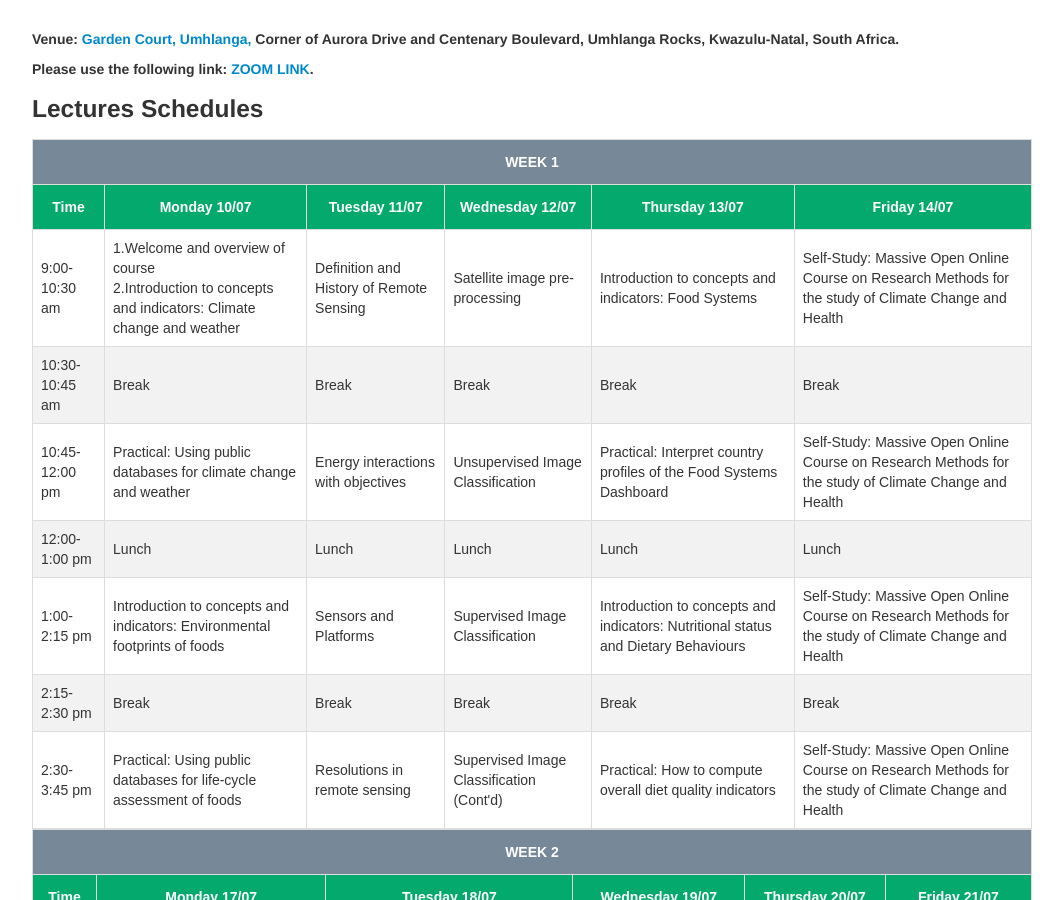
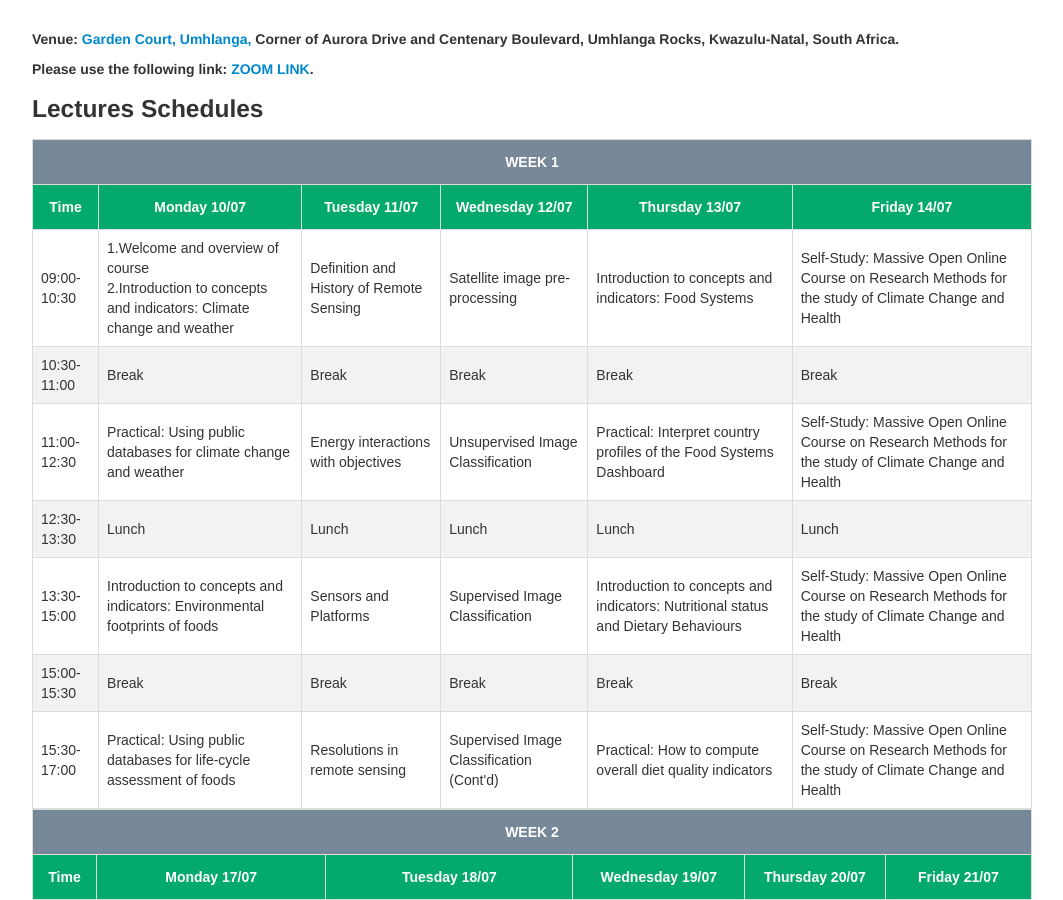
Before and after one commit to ccfscourseukzn/ccfscourseukzn.github.io, a Jekyll site: the page built from index.md, in a window 1280 px wide and 900 px high, scrolled down 723 px. Shown: the whole window, without its empty margins (108-1171 px from the left). Built offline with Jekyll 4.4.1, drawn with Linux system fonts in a browser that asks for light colours.

Commit message:
Update index.md

```diff
--- a/index.md
+++ b/index.md
@@ -63,7 +63,7 @@ title: Climate Change, Food System and Remote Sensing
   </tr>
 
   <tr>
-    <td class="tg-amwm">9:00-10:30 am</td>
+    <td class="tg-amwm">09:00-10:30</td>
     <td class="tg-0lax"> 1.Welcome and overview of course <br>
        2.Introduction to concepts and indicators: Climate change and weather </td>
     <td class="tg-0lax"> Definition  and History of Remote Sensing </td>
@@ -73,7 +73,7 @@ title: Climate Change, Food System and Remote Sensing
 
   </tr>
   <tr>
-    <td class="tg-amwm">10:30-10:45 am</td>
+    <td class="tg-amwm">10:30-11:00</td>
     <td class="tg-0lax">Break</td>
     <td class="tg-0lax">Break</td>
     <td class="tg-0lax">Break</td>
@@ -82,7 +82,7 @@ title: Climate Change, Food System and Remote Sensing
 
   </tr>
   <tr>
-    <td class="tg-amwm">10:45-12:00 pm</td>
+    <td class="tg-amwm">11:00-12:30</td>
     <td class="tg-0lax"> Practical: Using public databases for climate change and weather </td>
     <td class="tg-0lax"> Energy interactions with  objectives</td>
     <td class="tg-0lax"> Unsupervised Image Classification </td>
@@ -91,7 +91,7 @@ title: Climate Change, Food System and Remote Sensing
 
   </tr>
   <tr>
-    <td class="tg-amwm">12:00-1:00 pm</td>
+    <td class="tg-amwm">12:30-13:30</td>
     <td class="tg-0lax">Lunch</td>
     <td class="tg-0lax">Lunch</td>
     <td class="tg-0lax">Lunch</td>
@@ -101,7 +101,7 @@ title: Climate Change, Food System and Remote Sensing
   </tr>
 
   <tr>
-    <td class="tg-amwm">1:00-2:15 pm</td>
+    <td class="tg-amwm">13:30-15:00</td>
     <td class="tg-0lax">Introduction to concepts and indicators: Environmental footprints of foods </td>
     <td class="tg-0lax"> Sensors and Platforms </td>
     <td class="tg-0lax"> Supervised Image Classification </td>
@@ -110,7 +110,7 @@ title: Climate Change, Food System and Remote Sensing
 
   </tr>
   <tr>
-    <td class="tg-amwm">2:15-2:30 pm</td>
+    <td class="tg-amwm">15:00-15:30</td>
     <td class="tg-0lax">Break</td>
     <td class="tg-0lax">Break</td>
     <td class="tg-0lax">Break</td>
@@ -119,7 +119,7 @@ title: Climate Change, Food System and Remote Sensing
 
   </tr>
   <tr>
-    <td class="tg-amwm">2:30-3:45 pm</td>
+    <td class="tg-amwm">15:30-17:00</td>
     <td class="tg-0lax">Practical: Using public databases for life-cycle assessment of foods </td>
     <td class="tg-0lax"> Resolutions in remote sensing </td>
     <td class="tg-0lax">Supervised Image Classification (Cont'd)</td>
```
